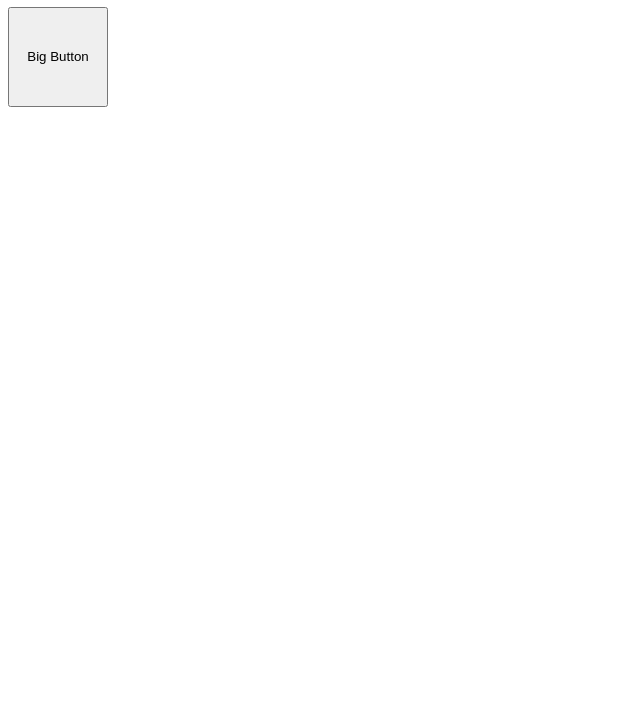
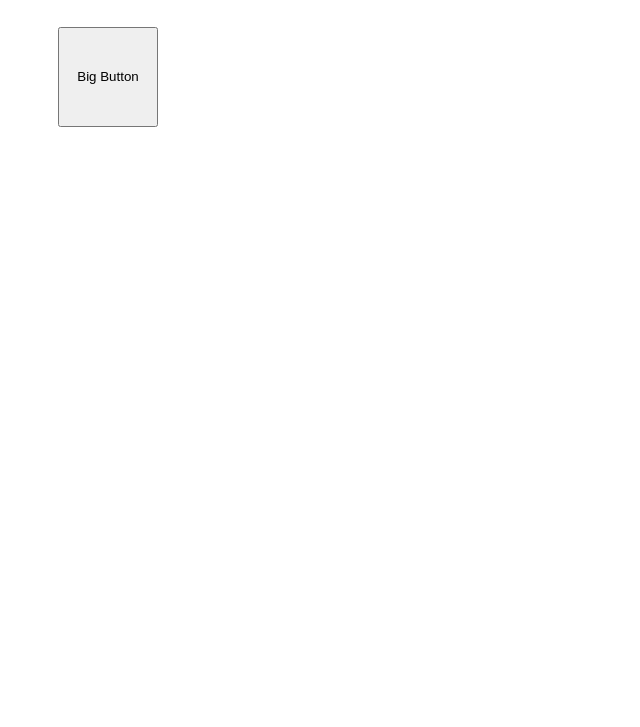
Before and after one commit to Fries-1093/Fries-1093.github.io, a plain HTML site: page index.html in a window 1280 px wide. Shown: the part 73-800 px from the top of the page, without its empty margins (0-640 px from the left). Drawn offline with Linux system fonts and the light colour scheme.

Commit message:
Add margin styling to button in index.html
Added a CSS class for button margin adjustments.

```diff
--- a/index.html
+++ b/index.html
@@ -4,9 +4,15 @@
   <meta charset="utf-8">
   <meta name="viewport" content="width=device-width, initial-scale=1">
   <title>Your Name</title>
+  <style>
+    .margin-btn {
+      margin-left: 50px; /* Move right */
+      margin-top: 20px;  /* Move down */
+    }
+  </style>
 </head>
 <body>
   <h1>Hi, I'm Your Roshan!</h1>
-  <button type="button" style="width: 100px; height: 100px;">Big Button</button>
+  <button class="margin-btn" type="button" style="width: 100px; height: 100px;">Big Button</button>
 </body>
 </html>
```
